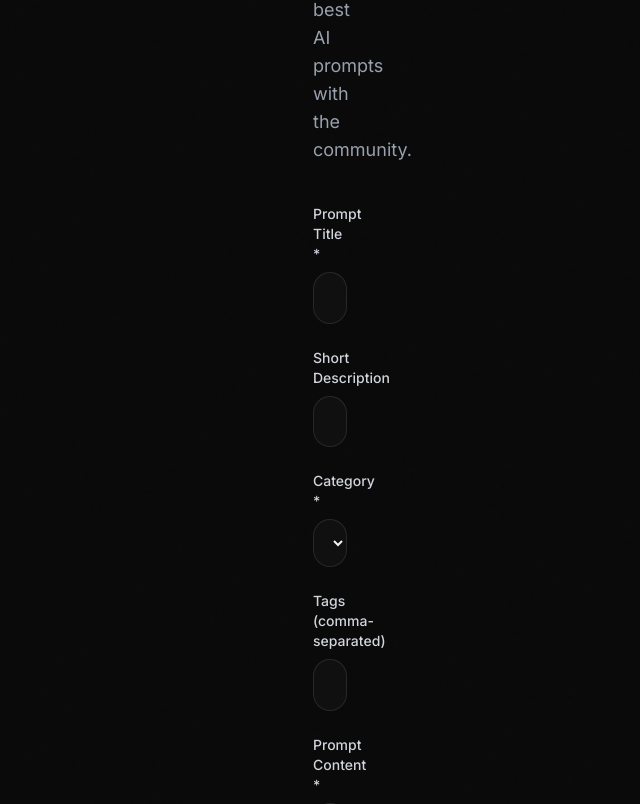
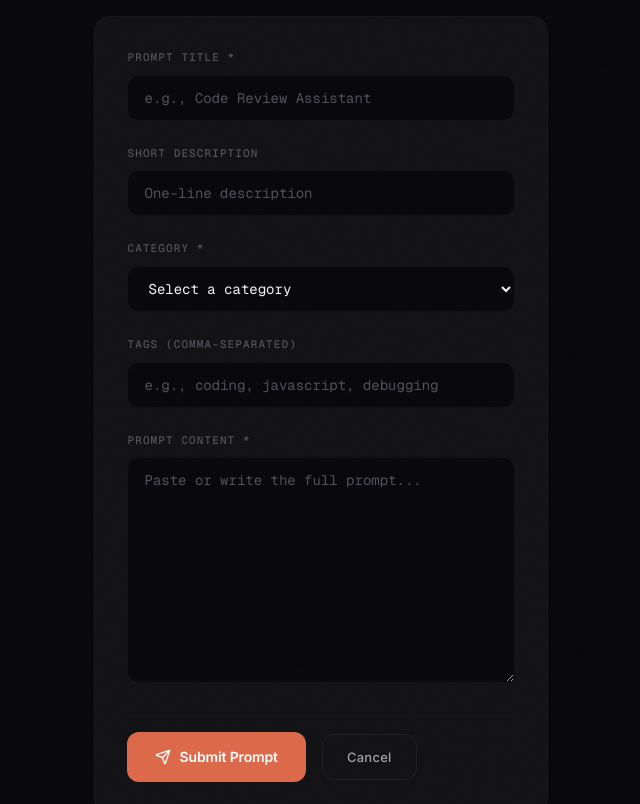
Before and after one commit to sinzo8771-prog/Prompt-Vault, a Next.js app: page /submit in a window 1280 px wide. Shown: the part 292-1096 px from the top of the page, without its empty margins (319-959 px from the left). Built offline with nearby package versions, Linux system fonts and the light colour scheme.

Commit message:
fix: convert remaining pages to editorial design system

```diff
--- a/src/app/category/[slug]/page.tsx
+++ b/src/app/category/[slug]/page.tsx
@@ -38,7 +38,7 @@ export default async function CategoryPage({ params }: { params: Promise<{ slug:
               {category.icon}
             </div>
             <div>
-              <h1 className="text-3xl md:text-4xl font-bold text-text tracking-tight">
+              <h1 className="display-2">
                 {category.name}
               </h1>
               <p className="text-sm font-mono text-text-muted mt-1">
--- a/src/app/globals.css
+++ b/src/app/globals.css
@@ -1,10 +1,6 @@
 @import "tailwindcss";
 
 @theme inline {
-  /* ══════════════════════════════════════════════════════════════
-     UNIQUE PALETTE — "Midnight Terracotta"
-     Anti-generic: warm earth tones on deep void
-     ══════════════════════════════════════════════════════════════ */
   --color-bg: #09090b;
   --color-bg-elevated: #0f0f12;
   --color-bg-card: #131316;
@@ -14,59 +10,28 @@
   --color-surface-dim: #0d0d10;
   --color-border: #1f1f24;
   --color-border-hover: #2d2d33;
-
-  /* ── Text — Warm whites with depth ── */
   --color-text: #f5f5f4;
   --color-text-secondary: #a1a1aa;
   --color-text-muted: #52525b;
   --color-ink: #09090b;
-
-  /* ── Primary Accent — Burnt Terracotta ── */
   --color-accent: #dc6a4a;
   --color-accent-hover: #e8845f;
   --color-accent-dim: rgba(220, 106, 74, 0.08);
   --color-accent-glow: rgba(220, 106, 74, 0.2);
-
-  /* ── Secondary — Deep Indigo ── */
   --color-secondary: #6366f1;
   --color-secondary-dim: rgba(99, 102, 241, 0.08);
-
-  /* ── Tertiary — Emerald ── */
   --color-tertiary: #10b981;
   --color-tertiary-dim: rgba(16, 185, 129, 0.08);
-
-  /* ── Status ── */
   --color-success: #22c55e;
   --color-warning: #f59e0b;
   --color-error: #ef4444;
-
-  /* ── Typography — Neue Montreal + JetBrains Mono ── */
-  --font-sans: var(--font-inter), "SF Pro Display", system-ui, sans-serif;
-  --font-mono: var(--font-geist-mono), "SF Mono", "Cascadia Code", monospace;
-  --font-display: var(--font-inter), "SF Pro Display", system-ui, sans-serif;
-
-  /* ── Spacing Scale ── */
-  --spacing-xs: 0.25rem;
-  --spacing-sm: 0.5rem;
-  --spacing-md: 1rem;
-  --spacing-lg: 1.5rem;
-  --spacing-xl: 2rem;
-  --spacing-2xl: 3rem;
-  --spacing-3xl: 4rem;
-  --spacing-4xl: 6rem;
-
-  /* ── Border Radius ── */
-  --radius-sm: 6px;
-  --radius-md: 10px;
+  --font-sans: var(--font-inter), system-ui, sans-serif;
+  --font-mono: var(--font-geist-mono), "SF Mono", monospace;
+  --font-display: var(--font-inter), system-ui, sans-serif;
+  --radius-md: 12px;
   --radius-lg: 16px;
-  --radius-xl: 24px;
   --radius-full: 9999px;
-
-  /* ── Shadows — Layered depth ── */
-  --shadow-sm: 0 1px 2px rgba(0, 0, 0, 0.3);
-  --shadow-md: 0 4px 12px rgba(0, 0, 0, 0.4);
-  --shadow-lg: 0 12px 40px rgba(0, 0, 0, 0.5);
-  --shadow-glow: 0 0 60px rgba(220, 106, 74, 0.15);
+  --shadow-lg: 0 25px 50px -12px rgba(0, 0, 0, 0.25);
 }
 
 /* ══════════════════════════════════════════════════════════════
--- a/src/app/prompt/[slug]/page.tsx
+++ b/src/app/prompt/[slug]/page.tsx
@@ -64,7 +64,7 @@ export default async function PromptDetailPage({ params }: { params: Promise<{ s
         {/* Header */}
         <ScrollReveal delay={50}>
           <div className="mb-10">
-            <h1 className="text-3xl md:text-5xl font-bold text-text leading-tight tracking-tight mb-5">
+            <h1 className="display-2 mb-5">
               {prompt.title}
             </h1>
             <div className="flex flex-wrap items-center gap-3 mb-4">
--- a/src/app/search/page.tsx
+++ b/src/app/search/page.tsx
@@ -19,7 +19,7 @@ export default async function SearchPage({ searchParams }: { searchParams: Promi
     <div className="max-w-7xl mx-auto px-6 lg:px-8 py-24 pt-32">
       <ScrollReveal>
         <div className="mb-10">
-          <h1 className="text-3xl md:text-4xl font-bold text-text mb-6 tracking-tight">
+          <h1 className="display-2 mb-6">
             {query ? (
               <>Results for &quot;<span className="text-accent">{query}</span>&quot;</>
             ) : (
@@ -52,8 +52,8 @@ export default async function SearchPage({ searchParams }: { searchParams: Promi
             <p className="text-text-muted font-mono text-sm mb-3">
               {query ? `No results for "${query}"` : "Type above to search"}
             </p>
-            <NextLink href="/category/writing" className="text-xs font-mono text-accent hover:text-accent-hover transition-colors">
-              Browse categories →
+            <NextLink href="/category/writing" className="btn-ghost text-xs">
+              Browse categories
             </NextLink>
           </div>
         </ScrollReveal>
--- a/src/app/submit/page.tsx
+++ b/src/app/submit/page.tsx
@@ -3,12 +3,16 @@
 import { useState } from "react";
 import Link from "next/link";
 import { categories } from "@/data/prompts";
+import { ScrollReveal } from "@/components/ScrollReveal";
+import { Send, ArrowLeft, Loader2, CheckCircle2 } from "lucide-react";
 
 export default function SubmitPage() {
   const [status, setStatus] = useState<string | null>(null);
+  const [submitting, setSubmitting] = useState(false);
 
   async function handleSubmit(e: React.FormEvent<HTMLFormElement>) {
     e.preventDefault();
+    setSubmitting(true);
     setStatus("Submitting...");
 
     const form = e.currentTarget;
@@ -24,6 +28,7 @@ export default function SubmitPage() {
       prompt: formData.get("prompt") as string,
     };
 
+    try {
       const res = await fetch("/api/submit", {
         method: "POST",
         headers: { "Content-Type": "application/json" },
@@ -36,58 +41,128 @@ export default function SubmitPage() {
       } else {
         setStatus("Failed to submit. Please try again.");
       }
+    } catch {
+      setStatus("Network error. Please try again.");
+    } finally {
+      setSubmitting(false);
+    }
   }
 
   return (
-    <div className="min-h-screen bg-[#0a0a0a] text-gray-100">
-      <div className="max-w-3xl mx-auto px-6 py-24">
+    <div className="max-w-3xl mx-auto px-6 lg:px-8 py-24 pt-32">
+      <ScrollReveal>
         <div className="mb-10">
-          <h1 className="text-4xl font-bold bg-gradient-to-r from-blue-400 to-purple-500 bg-clip-text text-transparent mb-4">
-            Submit a Prompt
+          <p className="label mb-3">Submit</p>
+          <h1 className="display-2 mb-4">
+            Share a <span className="text-accent">prompt</span>
           </h1>
-          <p className="text-gray-400 text-lg">
+          <p className="body-lg max-w-2xl">
             Share your best AI prompts with the community.
           </p>
         </div>
+      </ScrollReveal>
 
+      <ScrollReveal delay={80}>
+        <div className="bg-bg-card border border-border/50 rounded-2xl p-8">
           <form className="space-y-6" onSubmit={handleSubmit}>
+            {/* Title */}
             <div>
-            <label htmlFor="title" className="block text-sm font-medium text-gray-300 mb-2">Prompt Title *</label>
-            <input type="text" id="title" name="title" required className="w-full bg-neutral-900/50 border border-white/10 rounded-xl px-4 py-3 text-gray-100 placeholder:text-gray-500 focus:outline-none focus:ring-2 focus:ring-blue-500/50 focus:border-blue-500/50 transition-all" placeholder="e.g., Code Review Assistant" />
+              <label htmlFor="title" className="label block mb-2">Prompt Title *</label>
+              <input
+                type="text"
+                id="title"
+                name="title"
+                required
+                className="w-full bg-bg border border-border/50 rounded-xl px-4 py-3 text-text placeholder:text-text-muted focus:outline-none focus:border-accent/50 focus:ring-1 focus:ring-accent/20 transition-all font-mono text-sm"
+                placeholder="e.g., Code Review Assistant"
+              />
             </div>
 
+            {/* Description */}
             <div>
-            <label htmlFor="description" className="block text-sm font-medium text-gray-300 mb-2">Short Description</label>
-            <input type="text" id="description" name="description" className="w-full bg-neutral-900/50 border border-white/10 rounded-xl px-4 py-3 text-gray-100 placeholder:text-gray-500 focus:outline-none focus:ring-2 focus:ring-blue-500/50 focus:border-blue-500/50 transition-all" placeholder="One-line description" />
+              <label htmlFor="description" className="label block mb-2">Short Description</label>
+              <input
+                type="text"
+                id="description"
+                name="description"
+                className="w-full bg-bg border border-border/50 rounded-xl px-4 py-3 text-text placeholder:text-text-muted focus:outline-none focus:border-accent/50 focus:ring-1 focus:ring-accent/20 transition-all font-mono text-sm"
+                placeholder="One-line description"
+              />
             </div>
 
+            {/* Category */}
             <div>
-            <label htmlFor="category" className="block text-sm font-medium text-gray-300 mb-2">Category *</label>
-            <select id="category" name="category" required className="w-full bg-neutral-900/50 border border-white/10 rounded-xl px-4 py-3 text-gray-100 focus:outline-none focus:ring-2 focus:ring-blue-500/50 focus:border-blue-500/50 transition-all">
-              <option value="">Select a category</option>
+              <label htmlFor="category" className="label block mb-2">Category *</label>
+              <select
+                id="category"
+                name="category"
+                required
+                className="w-full bg-bg border border-border/50 rounded-xl px-4 py-3 text-text focus:outline-none focus:border-accent/50 focus:ring-1 focus:ring-accent/20 transition-all font-mono text-sm"
+              >
+                <option value="" className="bg-bg-card">Select a category</option>
                 {categories.map((cat: { slug: string; name: string }) => (
-                <option key={cat.slug} value={cat.name} className="bg-neutral-900">{cat.name}</option>
+                  <option key={cat.slug} value={cat.name} className="bg-bg-card">{cat.name}</option>
                 ))}
               </select>
             </div>
 
+            {/* Tags */}
             <div>
-            <label htmlFor="tags" className="block text-sm font-medium text-gray-300 mb-2">Tags (comma-separated)</label>
-            <input type="text" id="tags" name="tags" className="w-full bg-neutral-900/50 border border-white/10 rounded-xl px-4 py-3 text-gray-100 placeholder:text-gray-500 focus:outline-none focus:ring-2 focus:ring-blue-500/50 focus:border-blue-500/50 transition-all" placeholder="e.g., coding, javascript, debugging" />
+              <label htmlFor="tags" className="label block mb-2">Tags (comma-separated)</label>
+              <input
+                type="text"
+                id="tags"
+                name="tags"
+                className="w-full bg-bg border border-border/50 rounded-xl px-4 py-3 text-text placeholder:text-text-muted focus:outline-none focus:border-accent/50 focus:ring-1 focus:ring-accent/20 transition-all font-mono text-sm"
+                placeholder="e.g., coding, javascript, debugging"
+              />
             </div>
 
+            {/* Prompt */}
             <div>
-            <label htmlFor="prompt" className="block text-sm font-medium text-gray-300 mb-2">Prompt Content *</label>
-            <textarea id="prompt" name="prompt" required rows={10} className="w-full bg-neutral-900/50 border border-white/10 rounded-xl px-4 py-3 text-gray-100 placeholder:text-gray-500 focus:outline-none focus:ring-2 focus:ring-blue-500/50 focus:border-blue-500/50 transition-all resize-y" placeholder="Paste or write the full prompt..." />
+              <label htmlFor="prompt" className="label block mb-2">Prompt Content *</label>
+              <textarea
+                id="prompt"
+                name="prompt"
+                required
+                rows={10}
+                className="w-full bg-bg border border-border/50 rounded-xl px-4 py-3 text-text placeholder:text-text-muted focus:outline-none focus:border-accent/50 focus:ring-1 focus:ring-accent/20 transition-all resize-y font-mono text-sm"
+                placeholder="Paste or write the full prompt..."
+              />
             </div>
 
-          <div className="flex items-center gap-4 pt-4">
-            <button type="submit" className="px-6 py-3 bg-gradient-to-r from-blue-600 to-purple-600 rounded-xl font-semibold hover:from-blue-500 hover:to-purple-500 transition-all duration-300 shadow-[0_0_30px_rgba(59,130,246,0.3)] hover:shadow-[0_0_40px_rgba(59,130,246,0.5)]">Submit Prompt</button>
-            <Link href="/" className="text-gray-400 hover:text-gray-200 transition-colors">Cancel</Link>
-            {status && <span className="text-sm text-gray-400 ml-auto">{status}</span>}
+            {/* Footer */}
+            <div className="flex items-center gap-4 pt-4 border-t border-border/30">
+              <button
+                type="submit"
+                disabled={submitting}
+                className={`btn-primary ${submitting ? "opacity-50 cursor-not-allowed" : ""}`}
+              >
+                {submitting ? (
+                  <span className="flex items-center gap-2">
+                    <Loader2 className="w-4 h-4 animate-spin" />
+                    Submitting...
+                  </span>
+                ) : (
+                  <span className="flex items-center gap-2">
+                    <Send className="w-4 h-4" />
+                    Submit Prompt
+                  </span>
+                )}
+              </button>
+              <Link href="/" className="btn-ghost">Cancel</Link>
+              {status && (
+                <span className={`text-sm ml-auto font-mono flex items-center gap-1.5 ${
+                  status.includes("successfully") ? "text-success" : status.includes("Submitting") ? "text-text-muted" : "text-error"
+                }`}>
+                  {status.includes("successfully") && <CheckCircle2 className="w-3.5 h-3.5" />}
+                  {status}
+                </span>
+              )}
             </div>
           </form>
         </div>
+      </ScrollReveal>
     </div>
   );
 }
--- a/src/components/SearchPageBar.tsx
+++ b/src/components/SearchPageBar.tsx
@@ -1,6 +1,6 @@
 "use client";
 
-import { useState } from "react";
+import { useState, useEffect } from "react";
 import { useRouter } from "next/navigation";
 import { Search } from "lucide-react";
 
@@ -12,11 +12,11 @@ export function SearchPageBar({ defaultValue = "" }: SearchPageBarProps) {
   const [query, setQuery] = useState(defaultValue);
   const router = useRouter();
 
-  Promise.resolve().then(() => {
+  useEffect(() => {
     if (query !== defaultValue) {
       setQuery(defaultValue);
     }
-  });
+  }, [defaultValue, query]);
 
   const handleSubmit = (e: React.FormEvent) => {
     e.preventDefault();
```
Also changed, not shown: src/app/favorites/page.tsx (+30 -59 lines), src/app/not-found.tsx (+11 -7 lines), src/app/privacy/page.tsx (+26 -12 lines), src/app/saved/page.tsx (+30 -58 lines), src/app/terms/page.tsx (+26 -12 lines), Screenshot 2026-06-02 222329.png (added), 1 other file (tests, documents, lock files or other folders). Lines whose indentation alone changed are shown as unchanged.
